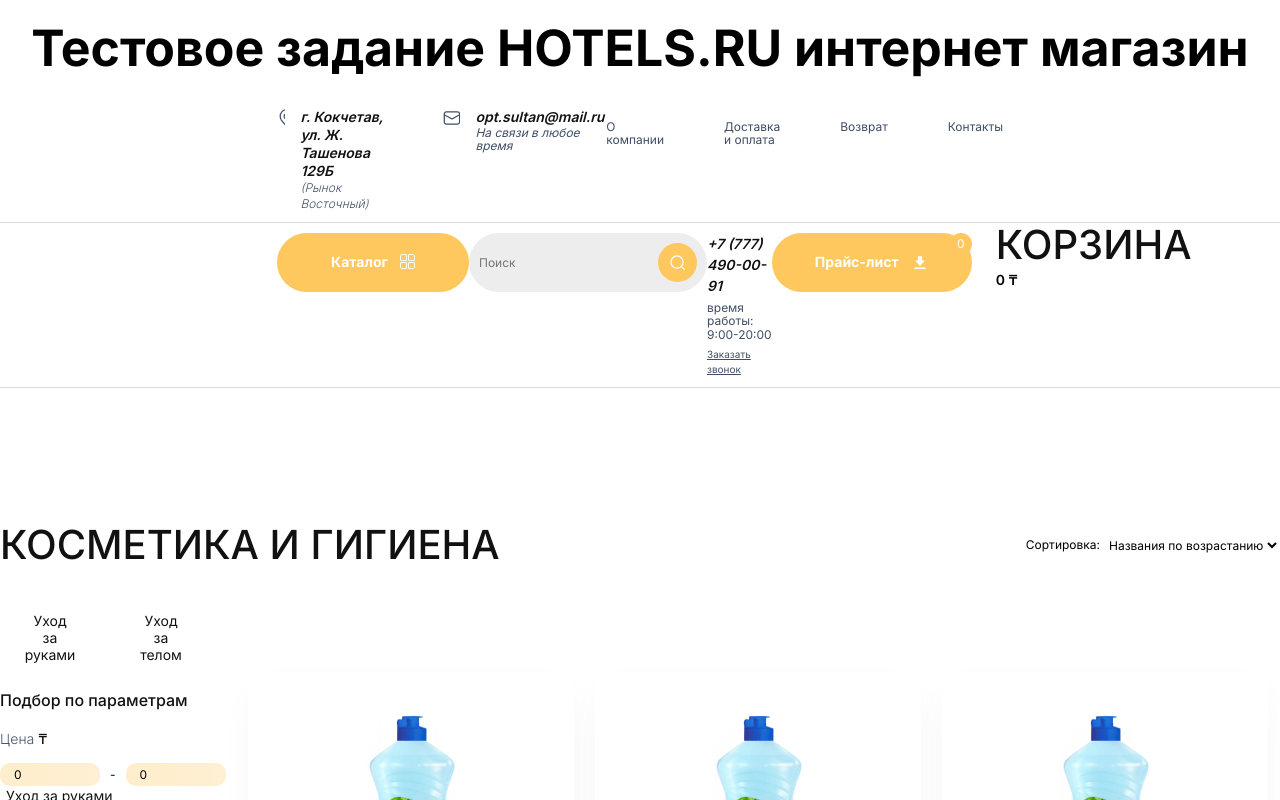
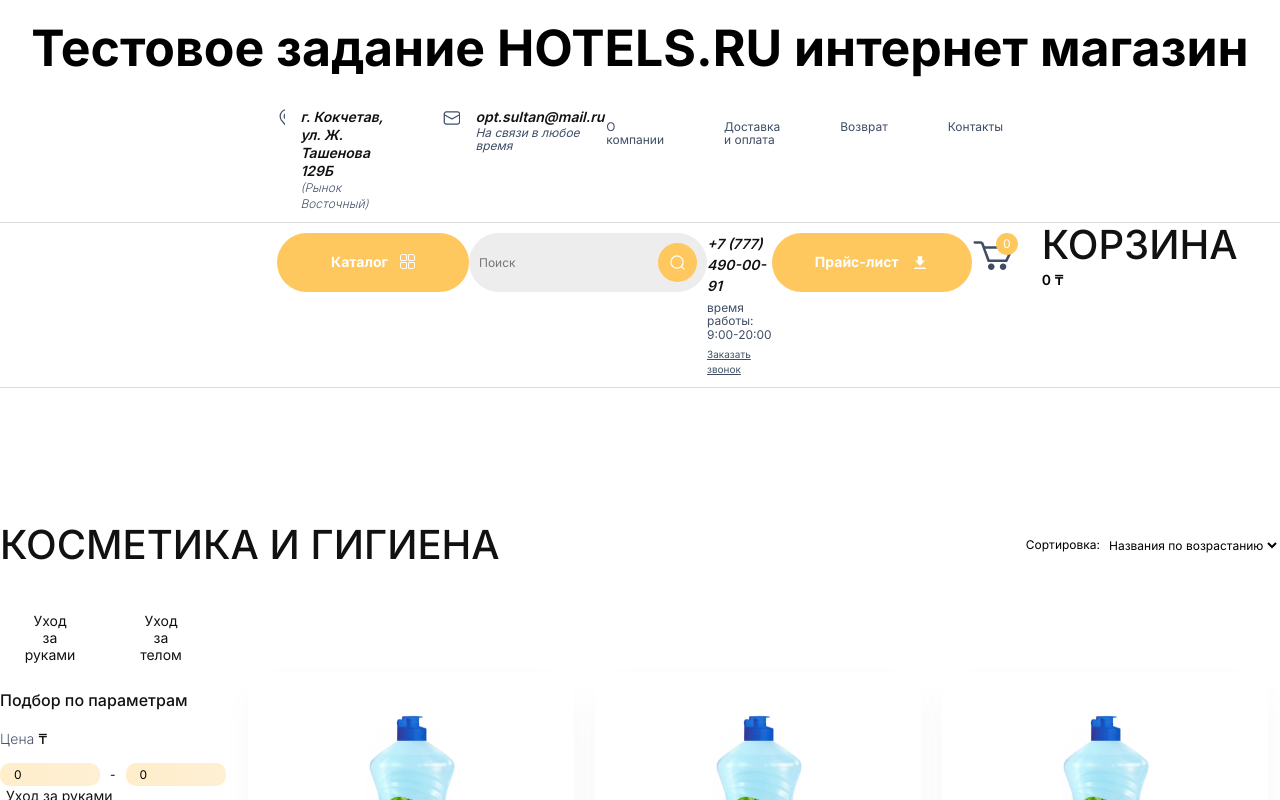
Before and after one commit to mvodev/hotels-online-shop, a React (Vite) app: page / in a window 1280 px wide. Shown: the top 800 px of the page. Built offline with nearby package versions, Linux system fonts and the light colour scheme.

Commit message:
Cart component now has an Link  wrapper with path to CartPage

```diff
--- a/src/components/cart/Cart.scss
+++ b/src/components/cart/Cart.scss
@@ -7,6 +7,11 @@
   align-items: center;
   gap: 24px;
   cursor: pointer;
+  text-decoration: none;
+  a{
+    text-decoration: none;
+    color: inherit;
+  }
 
   &__img {
     width: 46px;
--- a/src/components/cart/Cart.tsx
+++ b/src/components/cart/Cart.tsx
@@ -5,6 +5,7 @@
 import './Cart.scss';
 import { useEffect, useState } from 'react';
 import goodsData from '../../model/goodsData';
+import { Link } from 'react-router-dom';
 
 const Cart = () => {
   const [ goodsInCart, setGoodsInCart ] = useState(0);
@@ -25,18 +26,24 @@
     setTotal(+totalCounter.toFixed(2));
 
   },[cartState])
+
+
   return (
     <div className="cart">
-      <div className="cart__img">
-        <div className="cart__goods">
-          {goodsInCart}
+      <Link to={'/cart'}>
+        <div className="cart__img">
+          <div className="cart__goods">
+            {goodsInCart}
+          </div>
         </div>
-      </div>
+      </Link>
+      <Link to={'/cart'}>
+      <div className="cart__total">
 
-      <div className="cart__total">
         <span className='cart__header'>Корзина</span>
         <span className='cart__price'>{total+' '}&#8376;</span>
       </div>
+      </Link>
     </div>
   )
 }
```
